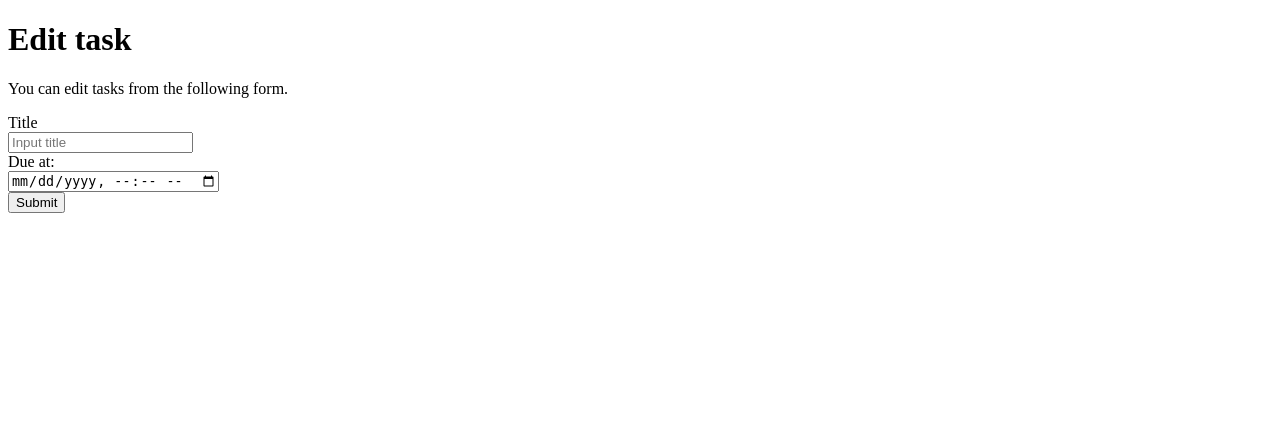
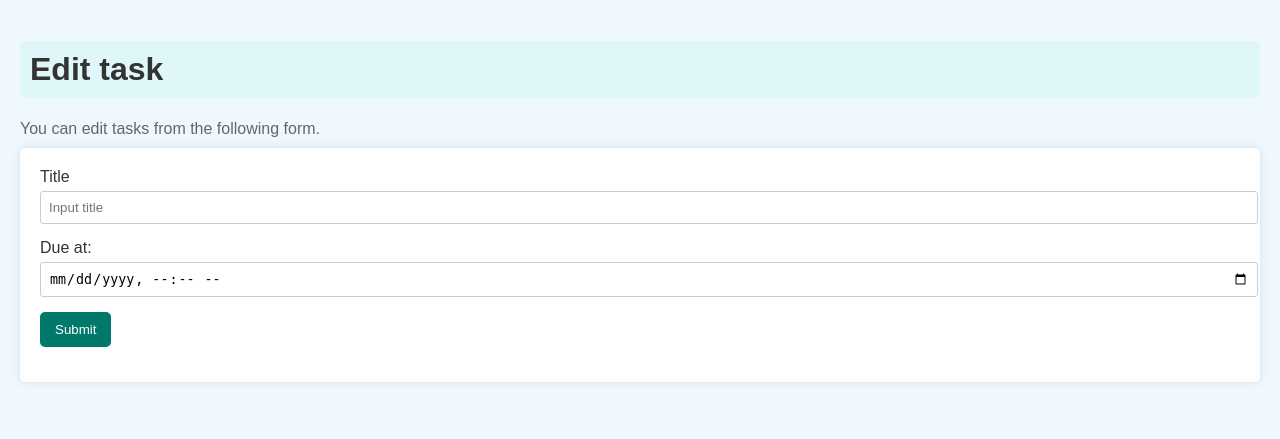
Before and after one commit to imoken777/django-test-exercise, a Django app: template todo/templates/todo/edit.html in a window 1280 px wide. Shown: the top 439 px of the page. Run offline with Django 5.2, Linux system fonts and the light colour scheme; the template is opened without the code that fills it, so the values that code supplies are empty.

Commit message:
cssの追加

```diff
--- /dev/null
+++ b/todo/templates/todo/css/styles.css
@@ -0,0 +1,87 @@
+body {
+    font-family: Arial, sans-serif;
+    background-color: #f0f8ff; /* 薄い水色の背景色 */
+    margin: 0;
+    padding: 20px;
+  }
+
+  h1 {
+    color: #333;
+    background-color: #e0f7fa; /* もう少し濃い水色の背景色 */
+    padding: 10px;
+    border-radius: 5px;
+  }
+
+  p {
+    margin: 10px 0;
+    color: #666;
+  }
+
+  form {
+    background-color: #ffffff;
+    padding: 20px;
+    border-radius: 5px;
+    box-shadow: 0 0 10px rgba(0, 0, 0, 0.1);
+    margin-bottom: 20px;
+  }
+
+  form div {
+    margin-bottom: 15px;
+  }
+
+  label {
+    color: #333;
+  }
+
+  input[type="text"],
+  input[type="datetime-local"] {
+    width: 100%;
+    padding: 8px;
+    margin-top: 5px;
+    border: 1px solid #ccc;
+    border-radius: 3px;
+  }
+
+  button {
+    background-color: #00796b;
+    color: white;
+    padding: 10px 15px;
+    border: none;
+    border-radius: 5px;
+    cursor: pointer;
+  }
+
+  button:hover {
+    background-color: #004d40;
+  }
+
+  .task {
+    background-color: #ffffff;
+    padding: 20px;
+    margin-bottom: 15px;
+    border-radius: 5px;
+    box-shadow: 0 0 10px rgba(0, 0, 0, 0.1);
+  }
+
+  .task h2 {
+    margin-top: 0;
+  }
+
+  .task ul {
+    list-style-type: none;
+    padding: 0;
+  }
+
+  .task li {
+    margin: 5px 0;
+    color: #666;
+  }
+
+  a {
+    color: #00796b;
+    text-decoration: none;
+  }
+
+  a:hover {
+    text-decoration: underline;
+  }
--- a/todo/templates/todo/detail.html
+++ b/todo/templates/todo/detail.html
@@ -6,6 +6,7 @@
     <title>To Do Application</title>
     <meta charset="UTF-8">
     <meta name="author" content="INIAD">
+    <link rel="stylesheet" type="text/css" href="css/styles.css">
   </head>
 
   <body>
--- a/todo/templates/todo/edit.html
+++ b/todo/templates/todo/edit.html
@@ -6,6 +6,7 @@
     <title>To Do Application</title>
     <meta charset="UTF-8">
     <meta name="author" content="INIAD">
+    <link rel="stylesheet" type="text/css" href="css/styles.css">
   </head>
 
   <body>
--- a/todo/templates/todo/index.html
+++ b/todo/templates/todo/index.html
@@ -6,6 +6,7 @@
     <title>To Do Application</title>
     <meta charset="UTF-8">
     <meta name="author" content="INIAD">
+    <link rel="stylesheet" type="text/css" href="css/styles.css">
   </head>
 
   <body>
```
